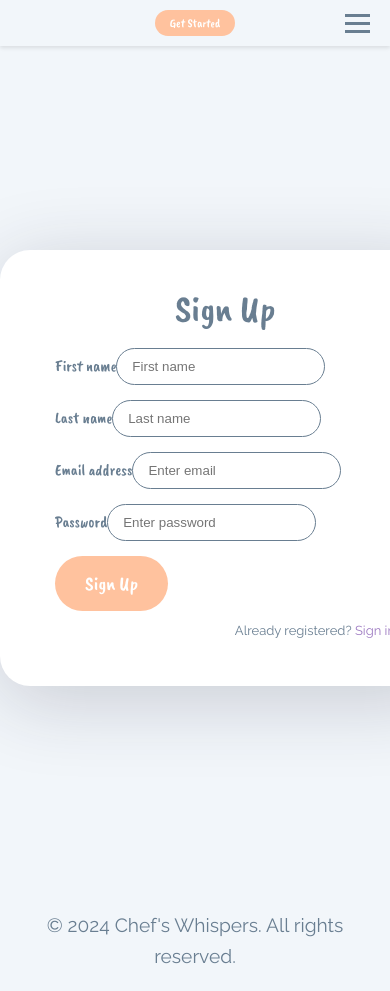
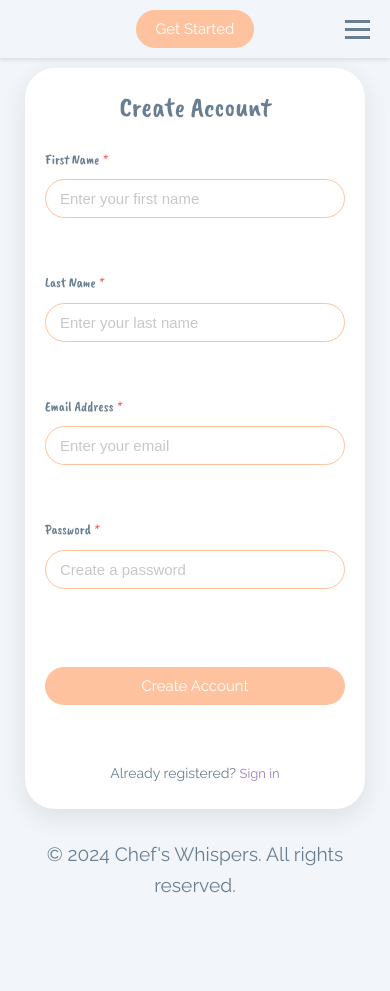
Before and after one commit to Nouran246/Personalized-Recipe-Recommender, a React (Create React App) app in the folder client/: page /sign-up in a window 390 px wide. Shown: the top 991 px of the page. After the commit the page ends 921 px from the top, so only its background shows below. Built offline with nearby package versions, Linux system fonts and the light colour scheme.

Commit message:
Refactor Button component and add Input component with styles; enhance accessibility and responsiveness

```diff
--- a/client/src/App.js
+++ b/client/src/App.js
@@ -13,7 +13,9 @@ import SignIn from './components/SignIn_SignUp/SignIn'; // Add this import
 const App = () => {
   return (
     <Router>
+      <div className="app-container">
         <Header />
+        <main className="main-content">
           <Routes>
             <Route path="/sign-up" element={<SignUp />} />
             <Route path="/sign-in" element={<SignIn />} />
@@ -42,10 +44,11 @@ const App = () => {
               </>
             } />
           </Routes>
-
+        </main>
         <footer className="footer">
           <text>© 2024 Chef's Whispers. All rights reserved.</text>
         </footer>
+      </div>
     </Router>
   );
 };
--- /dev/null
+++ b/client/src/components/Input/Input.css
@@ -0,0 +1,59 @@
+.input-wrapper {
+  margin-bottom: 1.5rem;
+  position: relative;
+}
+
+.input-label {
+  display: block;
+  margin-bottom: 0.375rem; /* Reduced from 0.5rem */
+  font-size: 0.875rem; /* Reduced from 0.9rem */
+  color: var(--text);
+  font-weight: 500;
+  transition: all var(--transition-speed);
+}
+
+.required {
+  color: #ff6b6b;
+  margin-left: 4px;
+}
+
+.input-field {
+  position: relative;
+}
+
+.custom-input {
+  width: 100%;
+  padding: 10px 14px; /* Reduced from 12px 16px */
+  border: 1px solid var(--primary); /* Changed from 2px to 1px */
+  border-radius: calc(var(--border-radius) * 0.8); /* Slightly smaller radius */
+  background: white;
+  font-size: 0.9375rem; /* Reduced from 1rem */
+  color: var(--text);
+  transition: all var(--transition-speed);
+  outline: none;
+}
+
+.custom-input:focus {
+  border-color: var(--accent);
+  box-shadow: 0 0 0 3px rgba(158, 123, 194, 0.2);
+}
+
+.custom-input::placeholder {
+  color: #b0b0b0;
+  opacity: 0.7;
+}
+
+.input-field.error .custom-input {
+  border-color: #ff6b6b;
+}
+
+.error-message {
+  color: #ff6b6b;
+  font-size: 0.75rem; /* Reduced from 0.8rem */
+  margin-top: 0.2rem; /* Reduced from 0.25rem */
+  display: block;
+}
+
+.custom-input:hover {
+  border-color: var(--accent);
+}
--- /dev/null
+++ b/client/src/components/Input/Input.jsx
@@ -0,0 +1,36 @@
+import React from 'react';
+import './Input.css';
+
+const Input = ({
+  label,
+  type = 'text',
+  name,
+  value,
+  onChange,
+  placeholder,
+  error,
+  required = false
+}) => {
+  return (
+    <div className="input-wrapper">
+      <label className="input-label" htmlFor={name}>
+        {label}
+        {required && <span className="required">*</span>}
+      </label>
+      <div className={`input-field ${error ? 'error' : ''}`}>
+        <input
+          type={type}
+          id={name}
+          name={name}
+          value={value}
+          onChange={onChange}
+          placeholder={placeholder}
+          className="custom-input"
+        />
+      </div>
+      {error && <span className="error-message">{error}</span>}
+    </div>
+  );
+};
+
+export default Input;
--- a/client/src/components/SignIn_SignUp/SignIn.jsx
+++ b/client/src/components/SignIn_SignUp/SignIn.jsx
@@ -2,6 +2,7 @@ import React, { Component } from 'react';
 import { validateLogin } from '../../utils/validateSignIn';
 import "./SignIn_SignUp.css";
 import Button from "../button/Button";
+import Input from '../Input/Input';
 
 export default class Login extends Component {
   state = {
@@ -33,48 +34,49 @@ export default class Login extends Component {
     return (
       <div className="auth-wrapper">
         <div className="auth-inner">
-          <form onSubmit={this.handleSubmit}>
-            <h3>Sign In</h3>
-            <div className="mb-3">
-              <label>Email address</label>
-              <input
+          <form onSubmit={this.handleSubmit} className="auth-form-container">
+            <h3>Welcome Back!</h3>
+
+            <div className="auth-form-group">
+              <Input
+                label="Email Address"
                 type="email"
                 name="email"
-                className="form-control"
-                placeholder="Enter email"
-                value={email} // This ensures the `email` variable is used
+                value={email}
                 onChange={this.handleChange}
+                placeholder="Enter your email"
+                error={errors.email}
+                required
               />
-              {errors.email && <p className="text-danger">{errors.email}</p>} {/* `errors` used */}
             </div>
-            <div className="mb-3">
-              <label>Password</label>
-              <input
+
+            <div className="auth-form-group">
+              <Input
+                label="Password"
                 type="password"
                 name="password"
-                className="form-control"
-                placeholder="Enter password"
-                value={password} // This ensures the `password` variable is used
+                value={password}
                 onChange={this.handleChange}
+                placeholder="Enter your password"
+                error={errors.password}
+                required
               />
-              {errors.password && <p className="text-danger">{errors.password}</p>} {/* `errors` used */}
             </div>
-            <div className="mb-3">
-              <div className="custom-control custom-checkbox">
+
+            <div className="remember-me-container">
               <input
                 type="checkbox"
                 name="rememberMe"
-                  className="custom-control-input"
                 id="customCheck1"
-                  checked={rememberMe} // This ensures `rememberMe` is used
+                checked={rememberMe}
                 onChange={this.handleChange}
               />
-                <label className="custom-control-label" htmlFor="customCheck1">
+              <label htmlFor="customCheck1">
                 Remember me
               </label>
             </div>
-            </div>
-            <div className="d-grid">
+
+            <div className="auth-actions">
               <Button
                 type="submit"
                 variant="primary"
@@ -83,9 +85,12 @@ export default class Login extends Component {
                 Sign In
               </Button>
             </div>
-            <p className="forgot-password text-right">
+
+            <div className="auth-links">
+              <p className="forgot-password">
                 Don't have an Account? <a href="/sign-up">Sign up</a>
               </p>
+            </div>
           </form>
         </div>
       </div>
--- a/client/src/components/SignIn_SignUp/SignIn_SignUp.css
+++ b/client/src/components/SignIn_SignUp/SignIn_SignUp.css
@@ -43,19 +43,25 @@ body, html, .App, #root, .auth-wrapper {
 .auth-wrapper {
   display: flex;
   justify-content: center;
-  flex-direction: column;
-  text-align: left;
-  padding: 40px 0;
+  align-items: center;
+  min-height: 100%;
+  width: 100%;
+  padding: 20px;
+  position: relative;
 }
 
 .auth-inner {
-  width: 450px;
+  width: 100%;
+  max-width: 400px; /* Reduced from 450px */
   margin: auto;
   background: #ffffff;
-  box-shadow: 0px 14px 80px rgba(34, 35, 58, 0.2);
-  padding: 40px 55px 45px 55px;
+  box-shadow: 0 8px 24px rgba(34, 35, 58, 0.1);
+  padding: 30px; /* Reduced from 40px */
   border-radius: var(--border-radius);
   transition: all var(--transition-speed);
+  position: relative;
+  top: 0;
+  transform: translateY(0);
 }
 
 .auth-wrapper .form-control {
@@ -74,8 +80,8 @@ body, html, .App, #root, .auth-wrapper {
   text-align: center;
   margin: 0;
   line-height: 1;
-  padding-bottom: 20px;
-  font-size: 2.369rem;
+  padding-bottom: 15px; /* Reduced from 20px */
+  font-size: 2rem; /* Reduced from 2.369rem */
   color: var(--text);
 }
 
@@ -109,8 +115,103 @@ body, html, .App, #root, .auth-wrapper {
   color: #ffffff !important;
   border: none;
   border-color: var(--primary) !important;
+  display: none;
 }
 
 .btn-primary:hover {
   background-color: var(--accent) !important;
 }
+
+.custom-control {
+  display: flex;
+  align-items: center;
+  gap: 8px;
+  margin-bottom: 20px;
+}
+
+.custom-control-input {
+  width: 16px; /* Reduced from 18px */
+  height: 16px; /* Reduced from 18px */
+  accent-color: var(--primary);
+}
+
+.forgot-password {
+  text-align: center;
+  margin-top: 15px; /* Reduced from 20px */
+  font-size: 0.875rem; /* Reduced from 0.9rem */
+}
+
+.forgot-password a {
+  color: var(--accent);
+  text-decoration: none;
+  font-weight: 500;
+  transition: all var(--transition-speed);
+}
+
+.forgot-password a:hover {
+  color: var(--primary);
+}
+
+.auth-inner label {
+  display: block;
+  margin-bottom: 8px;
+  color: var(--text);
+  font-weight: 500;
+}
+
+.auth-form-container {
+  width: 100%;
+  max-width: 400px;
+  margin: 0 auto;
+  display: flex;
+  flex-direction: column;
+  gap: 1rem;
+}
+
+.auth-form-group {
+  margin-bottom: 0.875rem; /* Reduced from 1rem */
+}
+
+.auth-actions {
+  margin-top: 1.5rem; /* Reduced from 2rem */
+}
+
+.auth-links {
+  margin-top: 1rem; /* Reduced from 1.5rem */
+  text-align: center;
+}
+
+.remember-me-container {
+  display: flex;
+  align-items: center;
+  gap: 0.5rem;
+  margin: 0.5rem 0; /* Reduced from 1rem 0 */
+}
+
+/* Add responsive padding */
+@media (max-width: 768px) {
+  .auth-inner {
+    padding: 25px 20px;
+    margin: 0 15px;
+  }
+
+  .auth-wrapper {
+    padding: 10px;
+  }
+
+  .auth-wrapper h3 {
+    font-size: 1.75rem;
+    padding-bottom: 12px;
+  }
+}
+
+/* Responsive adjustments */
+@media (max-height: 600px) {
+  .auth-wrapper {
+    padding: 10px;
+  }
+
+  .auth-inner {
+    padding: 20px;
+  }
+}
--- a/client/src/components/SignIn_SignUp/SignUp.jsx
+++ b/client/src/components/SignIn_SignUp/SignUp.jsx
@@ -2,6 +2,7 @@ import React, { Component } from 'react';
 import { validateSignUp } from "../../utils/validateSignUp";
 import "./SignIn_SignUp.css";
 import Button from "../button/Button";
+import Input from '../Input/Input';
 
 export default class SignUp extends Component {
   state = {
@@ -31,75 +32,79 @@ export default class SignUp extends Component {
     const { firstName, lastName, email, password, errors } = this.state;
 
     return (
-      <div className="auth-wrapper">
+      <main className="auth-wrapper">
         <div className="auth-inner">
-          <form onSubmit={this.handleSubmit}>
-            <h3>Sign Up</h3>
-            <div className="mb-3">
-              <label>First name</label>
-              <input
-                type="text"
+          <form onSubmit={this.handleSubmit} className="auth-form-container">
+            <h3>Create Account</h3>
+
+            <div className="auth-form-group">
+              <Input
+                label="First Name"
                 name="firstName"
-                className="form-control"
-                placeholder="First name"
                 value={firstName}
                 onChange={this.handleChange}
+                placeholder="Enter your first name"
+                error={errors.firstName}
+                required
               />
-              {errors.firstName && (
-                <p className="text-danger">{errors.firstName}</p>
-              )}
             </div>
-            <div className="mb-3">
-              <label>Last name</label>
-              <input
-                type="text"
+
+            <div className="auth-form-group">
+              <Input
+                label="Last Name"
                 name="lastName"
-                className="form-control"
-                placeholder="Last name"
                 value={lastName}
                 onChange={this.handleChange}
+                placeholder="Enter your last name"
+                error={errors.lastName}
+                required
               />
-              {errors.lastName && (
-                <p className="text-danger">{errors.lastName}</p>
-              )}
             </div>
-            <div className="mb-3">
-              <label>Email address</label>
-              <input
+
+            <div className="auth-form-group">
+              <Input
+                label="Email Address"
                 type="email"
                 name="email"
-                className="form-control"
-                placeholder="Enter email"
                 value={email}
                 onChange={this.handleChange}
+                placeholder="Enter your email"
+                error={errors.email}
+                required
               />
-              {errors.email && <p className="text-danger">{errors.email}</p>}
             </div>
-            <div className="mb-3">
-              <label>Password</label>
-              <input
+
+            <div className="auth-form-group">
+              <Input
+                label="Password"
                 type="password"
                 name="password"
-                className="form-control"
-                placeholder="Enter password"
                 value={password}
                 onChange={this.handleChange}
+                placeholder="Create a password"
+                error={errors.password}
+                required
               />
-              {errors.password && (
-                <p className="text-danger">{errors.password}</p>
-              )}
             </div>
-            <div className="d-grid">
-              <Button variant="primary" size="large">
-                Sign Up
+
+            <div className="auth-actions">
+              <Button
+                type="submit"
+                variant="primary"
+                fullWidth
+              >
+                Create Account
               </Button>
             </div>
-            <p className="forgot-password text-right">
-              Already registered? <a href="/sign-in">Sign in</a>
-            </p>
+
+            <div className="auth-links">
+              <p className="forgot-password">
+                Already registered? <a href="/sign-in">Sign in</a>
+              </p>
+            </div>
           </form>
         </div>
-      </div>
+      </main>
     );
   }
 }
--- a/client/src/components/button/Button.css
+++ b/client/src/components/button/Button.css
@@ -43,3 +43,33 @@
     font-size: 1.25rem;
     padding: 15px 30px;
 }
+
+.custom-button {
+  padding: 10px 20px; /* Reduced from 12px 24px */
+  border-radius: calc(var(--border-radius) * 0.8); /* Slightly smaller radius */
+  border: none;
+  font-family: var(--font-family-secondary);
+  font-size: 0.9375rem; /* Reduced from 1rem */
+  font-weight: 500;
+  cursor: pointer;
+  transition: all var(--transition-speed);
+}
+
+.custom-button.primary {
+  background-color: var(--primary);
+  color: white;
+}
+
+.custom-button.primary:hover {
+  background-color: var(--accent);
+  transform: translateY(-1px); /* Reduced from -2px */
+}
+
+.custom-button.full-width {
+  width: 100%;
+}
+
+.custom-button:disabled {
+  opacity: 0.7;
+  cursor: not-allowed;
+}
--- a/client/src/components/button/Button.jsx
+++ b/client/src/components/button/Button.jsx
@@ -1,12 +1,24 @@
-import React from "react";
-import "./Button.css";
+import React from 'react';
+import './Button.css';
 
-const Button = ({ variant = "primary", size = "medium", children, onClick }) => {
-    return (
-        <button className={`button ${variant} ${size}`} onClick={onClick}>
-            {children}
-        </button>
-    );
+const Button = ({
+  children,
+  variant = 'primary',
+  fullWidth = false,
+  type = 'button',
+  onClick,
+  disabled = false
+}) => {
+  return (
+    <button
+      type={type}
+      className={`custom-button ${variant} ${fullWidth ? 'full-width' : ''}`}
+      onClick={onClick}
+      disabled={disabled}
+    >
+      {children}
+    </button>
+  );
 };
 
 export default Button;
```
Lines whose indentation alone changed are shown as unchanged.
